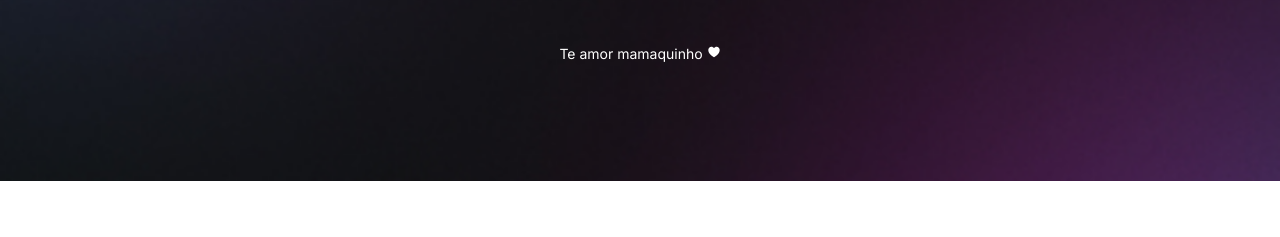
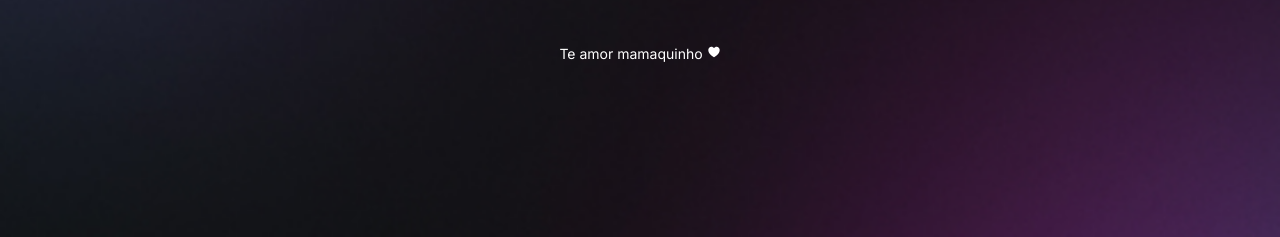
Before and after one commit to werean/Linktree, a plain HTML site: page index.html in a window 1280 px wide. Shown: the part 619-856 px from the top of the page. Before the commit the page ends 800 px from the top, so only its background shows below. Drawn offline with nearby package versions, Linux system fonts and the light colour scheme.

Commit message:
fix: viewport in chromium browser

```diff
--- a/style.css
+++ b/style.css
@@ -8,6 +8,7 @@ ele identifica como TOP > Left & Right > bottom
 
 * {
   margin: 0;
+
   padding: 0;
   box-sizing: border-box;
 }
@@ -36,7 +37,8 @@ ele identifica como TOP > Left & Right > bottom
   --switch-avatar: url(./assets/avatar.svg);
 }
 
-body {
+body,
+html {
   /*background-image: url(./assets/bg-mobile.jpg);
   background-repeat: no-repeat;
   background-position: top center;
@@ -44,7 +46,12 @@ body {
   */
 
   background: var(--bg-url) no-repeat top center/cover;
+  margin: 0;
+  padding: 0;
+  min-height: 100vh;
 }
+/*nessa situaçao o min-height serve para colocar que o tamanho minimo para o body(que seria o todo) é todo o viewport
+ou seja toda a area de visualizaçao, pois os navegadores acabam colocando algum tipo de margem que acaba quebrando a estrutura da pagina*/
 
 body * {
   font-family: "inter", sans-serif;
```
